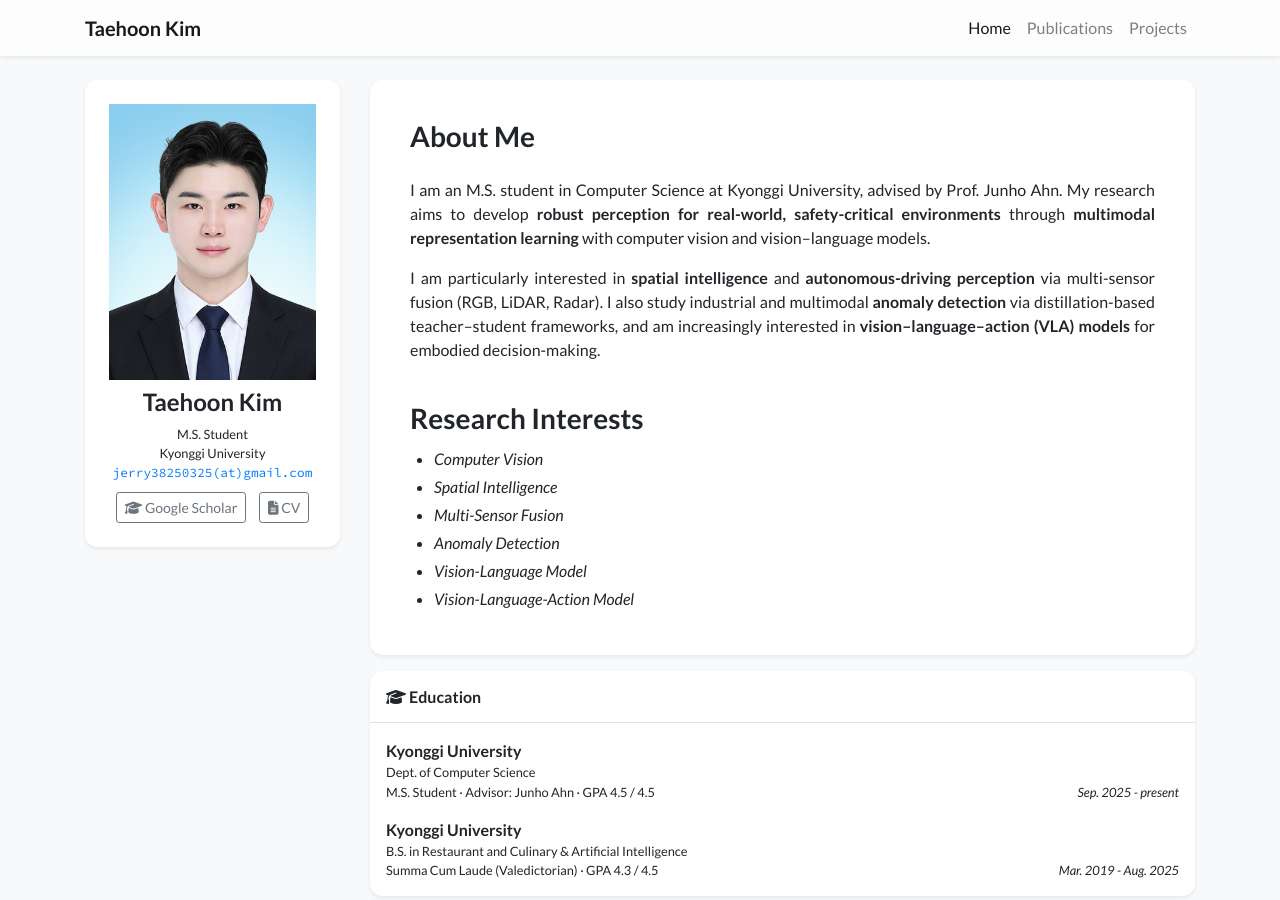
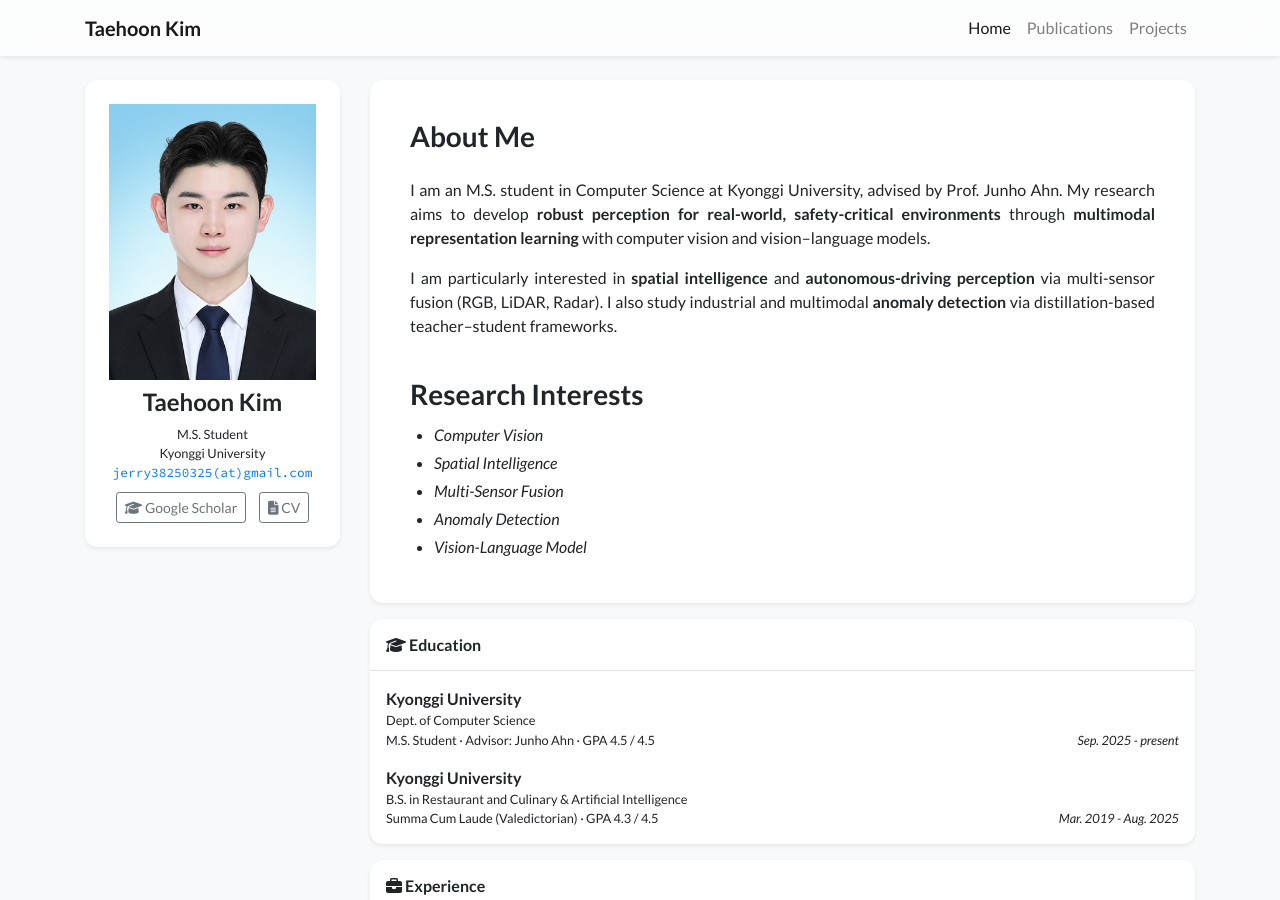
Before and after one commit to Maruu0127/Maruu0127.github.io, a Jekyll site: the page built from index.html, in a window 1280 px wide and 900 px high. Built offline with Jekyll 4.4.1, drawn with Linux system fonts in a browser that asks for light colours; nearby versions of some CDN libraries; a style sheet for code colours, icons or effects is not loaded.

Commit message:
Remove VLA bio sentence and Vision-Language-Action Model interest
Co-Authored-By: Claude Opus 4.8 <noreply@anthropic.com>

```diff
--- a/_data/profile.yml
+++ b/_data/profile.yml
@@ -27,8 +27,7 @@ short_bio: >-
   <p>
     I am particularly interested in <strong>spatial intelligence</strong> and <strong>autonomous-driving perception</strong> via
     multi-sensor fusion (RGB, LiDAR, Radar). I also study industrial and multimodal
-    <strong>anomaly detection</strong> via distillation-based teacher–student frameworks,
-    and am increasingly interested in <strong>vision–language–action (VLA) models</strong> for embodied decision-making.
+    <strong>anomaly detection</strong> via distillation-based teacher–student frameworks.
   </p>
 
 # --- 관심 연구 분야 (홈 화면 About Me 아래 카드에 표시) ---
@@ -38,7 +37,6 @@ research_interests:
 - "Multi-Sensor Fusion"
 - "Anomaly Detection"
 - "Vision-Language Model"
-- "Vision-Language-Action Model"
 
 portrait_url: /assets/images/photos/taehoon-kim.jpg
 # portrait_caption: >-
```
